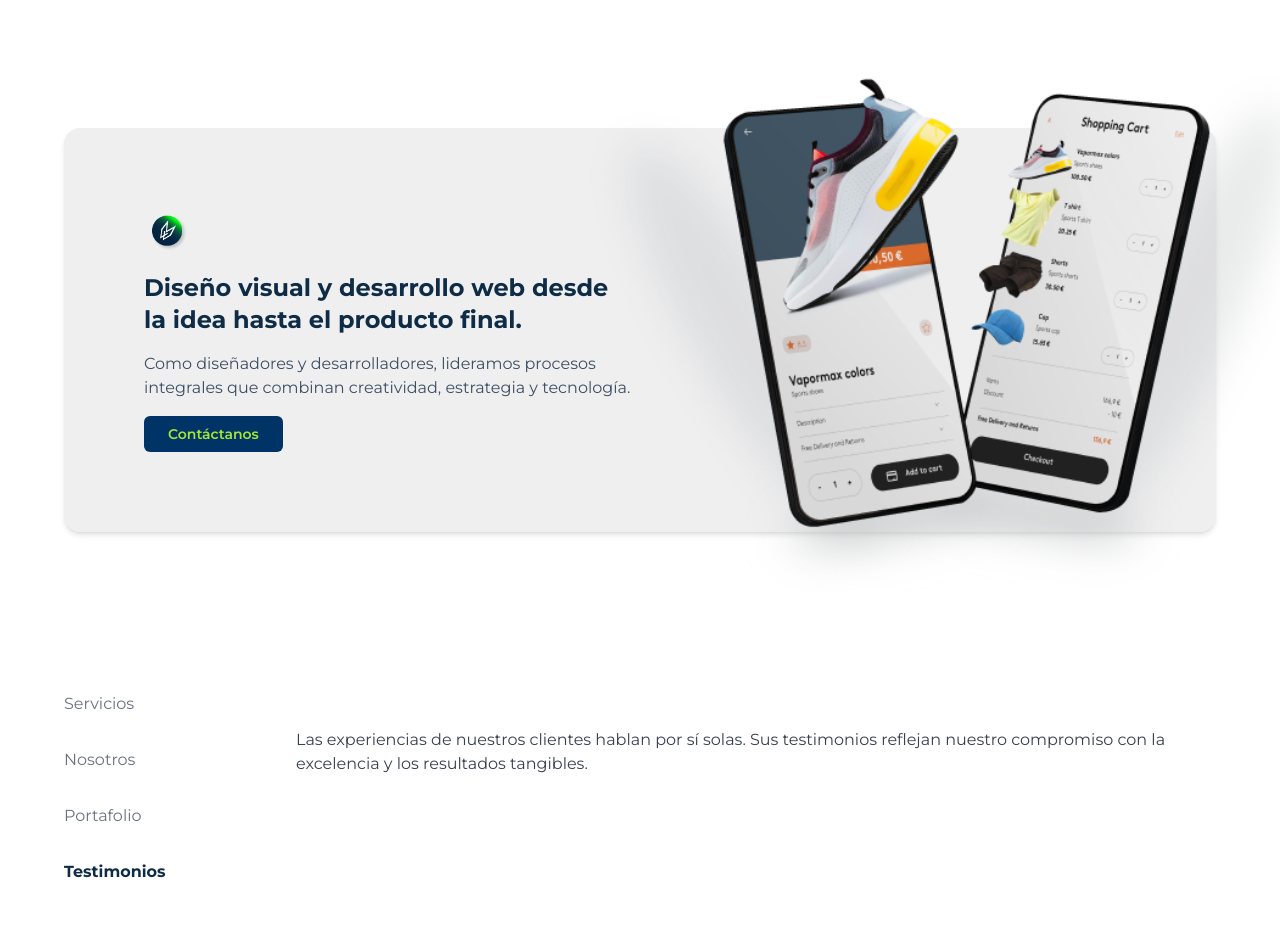
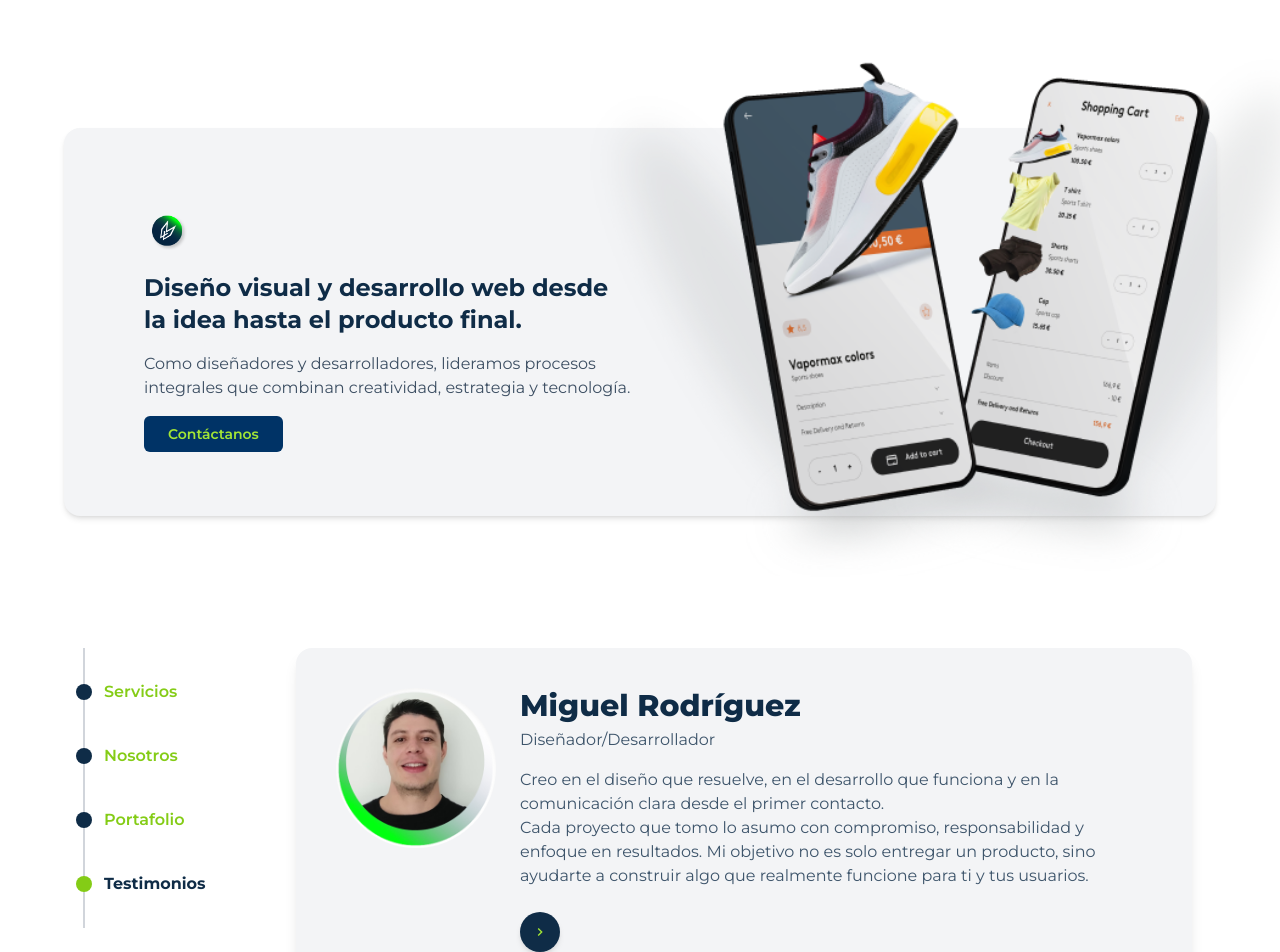
Before and after one commit to Mgroyes/portafolioMg, an Angular app: page /dashboard/testimonios in a window 1280 px wide. Shown: the top 952 px of the page. Built offline with nearby package versions, Linux system fonts and the light colour scheme.

Commit message:
ajustes/testimonios

```diff
--- a/src/app/pages/dashboard/dashboard.component.html
+++ b/src/app/pages/dashboard/dashboard.component.html
@@ -1,6 +1,8 @@
-<!-- Hero / Presentación (mantener intacto) -->
-<div class="w-full flex justify-center px-4 py-32 bg-white">
-  <div class="relative bg-[#EFEFF0] rounded-2xl shadow-md p-6 md:p-20 flex flex-col md:flex-row items-center md:items-start justify-between max-w-6xl w-full overflow-visible pb-40 md:pb-20">
+<!-- Hero / Presentación (ajustado) -->
+<div class="w-full flex justify-center px-4 py-16 md:py-32 bg-white">
+  <div class="relative bg-gray-100 rounded-2xl shadow-md p-6 md:p-20 flex flex-col md:flex-row items-center md:items-start justify-between max-w-6xl w-full overflow-visible pb-12 md:pb-16">
+
+    <!-- Contenido textual -->
     <div class="z-10 w-full md:w-1/2 flex flex-col items-center md:items-start text-center md:text-left space-y-4">
       <img src="assets/imgs/logoo.png" alt="Logo" class="w-12 h-12 object-contain" />
       <h2 class="text-xl md:text-2xl font-bold text-[#0f2c47] leading-tight">
@@ -15,22 +17,120 @@
         Contáctanos
       </button>
     </div>
-    <div class="absolute -bottom-24 left-108 md:left-[500px] w-80 md:w-[800px] z-0">
+
+    <!-- Imagen mockup: posicionamiento condicional -->
+    <!-- En móviles: dentro del flujo -->
+    <div class="block md:hidden mt-10 w-full flex justify-center">
+      <img src="assets/imgs/mockupt.png" alt="Mockup" class="w-72 h-auto object-contain" />
+    </div>
+
+    <!-- En desktop: posición absoluta -->
+    <div class="hidden md:block absolute -bottom-24 left-[500px] w-[800px] z-0">
       <img src="assets/imgs/mockupt.png" alt="Mockup" class="w-full h-auto object-contain" />
     </div>
+
   </div>
 </div>
 
+
 <!-- Sección principal con sidebar (+ navegación via routerLink) y router-outlet -->
-<section class="w-full flex justify-center px-4 py-8 pb-24 bg-white">
+<!-- Sección principal con steps y navegación por routerLink -->
+<section class="w-full flex justify-center px-4 py-1 pb-24  bg-white">
   <div class="max-w-6xl w-full grid grid-cols-1 md:grid-cols-[200px_1fr] gap-8">
-    <div class="flex flex-col items-center md:items-start space-y-8 relative">
-      <a [routerLink]="['servicios']" routerLinkActive="active-link" class="step">Servicios</a>
-      <a [routerLink]="['nosotros']" routerLinkActive="active-link" class="step">Nosotros</a>
-      <a [routerLink]="['portafolio']" routerLinkActive="active-link" class="step">Portafolio</a>
-      <a [routerLink]="['testimonios']" routerLinkActive="active-link" class="step">Testimonios</a>
 
+    <!-- Sidebar Steps -->
+    <div
+      class="flex flex-col md:items-start items-center space-y-8 relative md:space-y-6">
+
+      <!-- Línea vertical solo en desktop -->
+      <div class="hidden md:block absolute left-[19px] top-0 w-[2px] h-[280px] bg-gray-300 z-0"></div>
+
+      <!-- Paso: Servicios -->
+      <a
+        [routerLink]="['servicios']"
+        class="flex items-center space-x-3 relative z-10 group px-3 py-2 rounded-md transition-colors duration-300"
+        [ngClass]="{
+          'bg-gray-100 md:bg-transparent': isActiveRoute('servicios')
+        }">
+        <div class="w-4 h-4 rounded-full transition-transform duration-300 group-hover:scale-125"
+          [ngClass]="{
+            'bg-lime-500': isActiveRoute('servicios'),
+            'bg-[#0f2c47]': !isActiveRoute('servicios')
+          }">
+        </div>
+        <span
+          [ngClass]="{
+            'font-bold text-[#0f2c47]': isActiveRoute('servicios'),
+            'text-lime-500 font-semibold': !isActiveRoute('servicios')
+          }"
+          class="transition-transform duration-300 group-hover:scale-110">Servicios</span>
+      </a>
+
+      <!-- Paso: Nosotros -->
+      <a
+        [routerLink]="['nosotros']"
+        class="flex items-center space-x-3 relative z-10 group px-3 py-2 rounded-md transition-colors duration-300"
+        [ngClass]="{
+          'bg-gray-100 md:bg-transparent': isActiveRoute('nosotros')
+        }">
+        <div class="w-4 h-4 rounded-full transition-transform duration-300 group-hover:scale-125"
+          [ngClass]="{
+            'bg-lime-500': isActiveRoute('nosotros'),
+            'bg-[#0f2c47]': !isActiveRoute('nosotros')
+          }">
+        </div>
+        <span
+          [ngClass]="{
+            'font-bold text-[#0f2c47]': isActiveRoute('nosotros'),
+            'text-lime-500 font-semibold': !isActiveRoute('nosotros')
+          }"
+          class="transition-transform duration-300 group-hover:scale-110">Nosotros</span>
+      </a>
+
+      <!-- Paso: Portafolio -->
+      <a
+        [routerLink]="['portafolio']"
+        class="flex items-center space-x-3 relative z-10 group px-3 py-2 rounded-md transition-colors duration-300"
+        [ngClass]="{
+          'bg-gray-100 md:bg-transparent': isActiveRoute('portafolio')
+        }">
+        <div class="w-4 h-4 rounded-full transition-transform duration-300 group-hover:scale-125"
+          [ngClass]="{
+            'bg-lime-500': isActiveRoute('portafolio'),
+            'bg-[#0f2c47]': !isActiveRoute('portafolio')
+          }">
+        </div>
+        <span
+          [ngClass]="{
+            'font-bold text-[#0f2c47]': isActiveRoute('portafolio'),
+            'text-lime-500 font-semibold': !isActiveRoute('portafolio')
+          }"
+          class="transition-transform duration-300 group-hover:scale-110">Portafolio</span>
+      </a>
+
+      <!-- Paso: Testimonios -->
+      <a
+        [routerLink]="['testimonios']"
+        class="flex items-center space-x-3 relative z-10 group px-3 py-2 rounded-md transition-colors duration-300"
+        [ngClass]="{
+          'bg-gray-100 md:bg-transparent': isActiveRoute('testimonios')
+        }">
+        <div class="w-4 h-4 rounded-full transition-transform duration-300 group-hover:scale-125"
+          [ngClass]="{
+            'bg-lime-500': isActiveRoute('testimonios'),
+            'bg-[#0f2c47]': !isActiveRoute('testimonios')
+          }">
+        </div>
+        <span
+          [ngClass]="{
+            'font-bold text-[#0f2c47]': isActiveRoute('testimonios'),
+            'text-lime-500 font-semibold': !isActiveRoute('testimonios')
+          }"
+          class="transition-transform duration-300 group-hover:scale-110">Testimonios</span>
+      </a>
     </div>
+
+    <!-- Contenido dinámico -->
     <div class="w-full">
       <router-outlet></router-outlet>
     </div>
--- a/src/app/pages/dashboard/dashboard.component.ts
+++ b/src/app/pages/dashboard/dashboard.component.ts
@@ -2,12 +2,19 @@ import { Component } from '@angular/core';
 import { CommonModule } from '@angular/common';
 import { RouterOutlet } from '@angular/router';
 import { RouterModule } from '@angular/router';
+import { Router } from '@angular/router';
 
 @Component({
   selector: 'app-dashboard',
   standalone: true,
-  imports: [CommonModule, RouterOutlet, RouterModule],
+  imports: [CommonModule, RouterOutlet, RouterModule, ],
   templateUrl: './dashboard.component.html',
   styleUrl: './dashboard.component.css',
 })
-export class DashboardComponent {}
+export class DashboardComponent {
+  constructor(private router: Router) {}
+
+  isActiveRoute(route: string): boolean {
+    return this.router.url.includes(route);
+  }
+}
--- a/src/app/pages/dashboard/nosotros/nosotros.component.html
+++ b/src/app/pages/dashboard/nosotros/nosotros.component.html
@@ -11,7 +11,7 @@
         <div class="grid grid-cols-1 md:grid-cols-3 gap-6 max-w-6xl mx-auto mb-10">
           <!-- Card 1 -->
           <div
-            class="bg-[#F1F1F1] shadow-lg rounded-xl p-6 flex flex-col items-center text-center hover:shadow-xl transition-shadow">
+            class="bg-gray-100 shadow-lg rounded-xl p-6 flex flex-col items-center text-center hover:shadow-xl transition-shadow">
             <img src="assets/imgs/Group 5.png" alt="Icono 1" class="w-16 h-16 mb-4">
             <p class="text-gray-600 text-sm">
               Creemos en el poder de unir diseño, tecnología y estrategia para crear
@@ -21,7 +21,7 @@
 
           <!-- Card 2 -->
           <div
-            class="bg-[#F1F1F1] shadow-lg rounded-xl p-6 flex flex-col items-center text-center hover:shadow-xl transition-shadow">
+            class="bg-gray-100 shadow-lg rounded-xl p-6 flex flex-col items-center text-center hover:shadow-xl transition-shadow">
             <img src="assets/imgs/Group 8.png" alt="Icono 2" class="w-16 h-16 mb-4">
             <p class="text-gray-600 text-sm">
               Trabajamos de forma interdisciplinaria, combinando perfiles creativos
@@ -31,7 +31,7 @@
 
           <!-- Card 3 -->
           <div
-            class="bg-[#F1F1F1] shadow-lg rounded-xl p-6 flex flex-col items-center text-center hover:shadow-xl transition-shadow">
+            class="bg-gray-100 shadow-lg rounded-xl p-6 flex flex-col items-center text-center hover:shadow-xl transition-shadow">
             <img src="assets/imgs/Group 9.png" alt="Icono 3" class="w-16 h-16 mb-4">
             <p class="text-gray-600 text-sm">
               Nos apasiona entender a fondo las ideas, potenciarlas y transformarlas
--- a/src/app/pages/dashboard/servicios/servicios.component.ts
+++ b/src/app/pages/dashboard/servicios/servicios.component.ts
@@ -47,7 +47,7 @@ y rendimiento, facilitando la retención, interacción y crecimiento del proyect
       default: `Brindamos acompañamiento estratégico en diseño, desarrollo web y experiencia digital.
 Analizo tu proyecto, identificamos oportunidades de mejora y proponemmos soluciones
 a medida que se optimizan procesos, diseño y rendimiento digital.`,
-      benefits: `Con mi asesoría, tomarás decisiones más claras y efectivas para tu proyecto.
+      benefits: `Con nuestra asesoría, tomarás decisiones más claras y efectivas para tu proyecto.
 Ahorrarás tiempo, evitarás errores comunes y enfocarás tu inversión
 en lo que realmente genera valor y resultados medibles.`
     }
--- a/src/app/pages/dashboard/testimonios/testimonios.component.html
+++ b/src/app/pages/dashboard/testimonios/testimonios.component.html
@@ -1,5 +1,47 @@
-<div class="w-full">
-  <p class="text-gray-700 mb-9 my-9 max-w-4xl text-center md:text-left">
-    Las experiencias de nuestros clientes hablan por sí solas. Sus testimonios reflejan nuestro compromiso con la excelencia y los resultados tangibles.
-  </p>
+<!-- src/app/pages/dashboard/testimonios/testimonios.component.html -->
+<div class="w-full flex justify-center md:justify-start">
+  <div class="max-w-4xl w-full relative px-4 md:px-0">
+
+    <!-- Card -->
+    <div class="relative bg-gray-100 rounded-2xl shadow-lg p-8 md:p-10 flex flex-col md:flex-row items-center md:items-start gap-6 text-center md:text-left">
+
+      <!-- Imagen -->
+      <div class="w-28 h-28 md:w-40 md:h-40 rounded-full bg-white overflow-hidden flex-shrink-0 shadow-inner">
+        <img [src]="current.avatar" [alt]="current.name" class="w-full h-full object-cover" />
+      </div>
+
+      <!-- Contenido del testimonio -->
+      <div class="flex flex-col flex-1 items-center md:items-start">
+        <h3 class="text-2xl md:text-3xl font-extrabold text-[#0f2c47]">{{ current.name }}</h3>
+        <p class="text-sm md:text-base font-medium text-[#0f2c47]/80 mt-1">{{ current.role }}</p>
+
+        <p class="mt-4 text-sm md:text-base text-[#0f2c47]/80 leading-relaxed whitespace-pre-line">
+          {{ current.text }}
+        </p>
+
+        <!-- Botones flecha -->
+        <div class="flex justify-center md:justify-end gap-3 mt-6">
+          <button *ngIf="currentIndex > 0"
+                  (click)="prev()"
+                  aria-label="Anterior testimonio"
+                  class="w-10 h-10 rounded-full bg-[#0f2c47] flex items-center justify-center shadow-md transition-colors duration-300 hover:bg-lime-400 group"
+                  title="Anterior">
+            <svg class="w-4 h-4 text-lime-400 group-hover:text-[#0f2c47]" viewBox="0 0 24 24" fill="currentColor">
+              <path d="M15.41 7.41L14 6l-6 6 6 6 1.41-1.41L10.83 12z"/>
+            </svg>
+          </button>
+
+          <button (click)="next()"
+                  aria-label="Siguiente testimonio"
+                  class="w-10 h-10 rounded-full bg-[#0f2c47] flex items-center justify-center shadow-md transition-colors duration-300 hover:bg-lime-400 group"
+                  title="Siguiente">
+            <svg class="w-4 h-4 text-lime-400 group-hover:text-[#0f2c47]" viewBox="0 0 24 24" fill="currentColor">
+              <path d="M8.59 16.59L13.17 12 8.59 7.41 10 6l6 6-6 6z"/>
+            </svg>
+          </button>
+        </div>
+      </div>
+    </div>
+
+  </div>
 </div>
--- a/src/app/pages/dashboard/testimonios/testimonios.component.ts
+++ b/src/app/pages/dashboard/testimonios/testimonios.component.ts
@@ -1,5 +1,12 @@
-import { Component } from '@angular/core';
+import { Component, HostListener } from '@angular/core';
 import { CommonModule } from '@angular/common';
+
+interface Testimonio {
+  name: string;
+  role: string;
+  avatar: string; // ruta relativa desde /src (p.ej. assets/imgs/...)
+  text: string;
+}
 
 @Component({
   selector: 'app-testimonios',
@@ -7,4 +14,44 @@ import { CommonModule } from '@angular/common';
   imports: [CommonModule],
   templateUrl: './testimonios.component.html',
 })
-export class TestimoniosComponent {}
+export class TestimoniosComponent {
+  testimonios: Testimonio[] = [
+    {
+      name: 'Miguel Rodríguez',
+      role: 'Diseñador/Desarrollador',
+      avatar: 'assets/imgs/avatar1.png',
+      text: `Creo en el diseño que resuelve, en el desarrollo que funciona y en la comunicación clara desde el primer contacto.
+Cada proyecto que tomo lo asumo con compromiso, responsabilidad y enfoque en resultados. Mi objetivo no es solo entregar un producto, sino ayudarte a construir algo que realmente funcione para ti y tus usuarios.`
+    },
+    {
+      name: 'Saray Restrepo',
+      role: 'Product Owner / Triidy',
+      avatar: 'assets/imgs/avatar2.png',
+      text: `Sus diseños y procesos convierten lo funcional en productos agradables para los usuarios, pasando de lo complejo a lo intuitivo, colaborando siempre con la mejor actitud ante los retos que se afrontan.`
+    }
+  ];
+
+  currentIndex = 0; // ← Ahora coincide con tu HTML
+
+  get current() {
+    return this.testimonios[this.currentIndex];
+  }
+
+  prev() {
+    this.currentIndex = (this.currentIndex - 1 + this.testimonios.length) % this.testimonios.length;
+  }
+
+  next() {
+    this.currentIndex = (this.currentIndex + 1) % this.testimonios.length;
+  }
+
+  // atajo teclado: flechas izquierda/derecha
+  @HostListener('window:keydown', ['$event'])
+  handleKeydown(event: KeyboardEvent) {
+    if (event.key === 'ArrowLeft') {
+      this.prev();
+    } else if (event.key === 'ArrowRight') {
+      this.next();
+    }
+  }
+}
```
Also changed, not shown: src/app/pages/dashboard/portafolio/portafolio.component.html (+19 -8 lines), src/app/pages/dashboard/servicios/servicios.component.html (+8 -3 lines), src/assets/imgs/avatar1.png (added), src/assets/imgs/avatar2.png (added).
